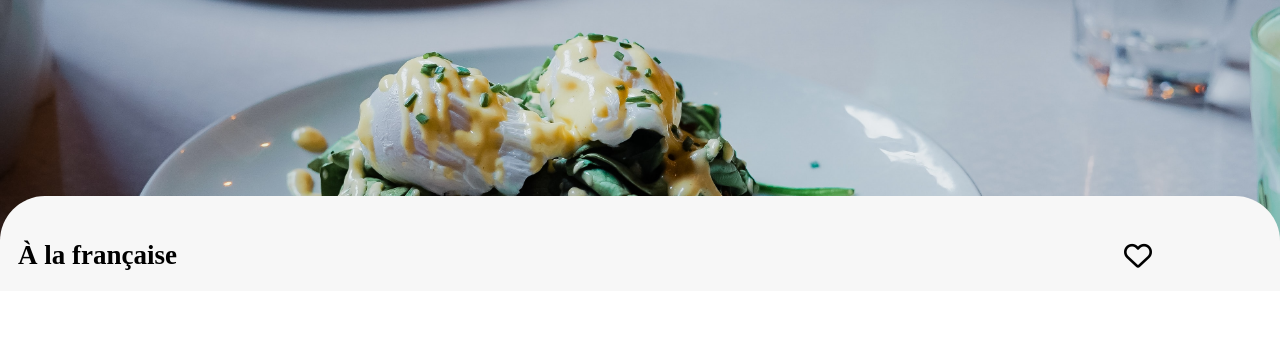
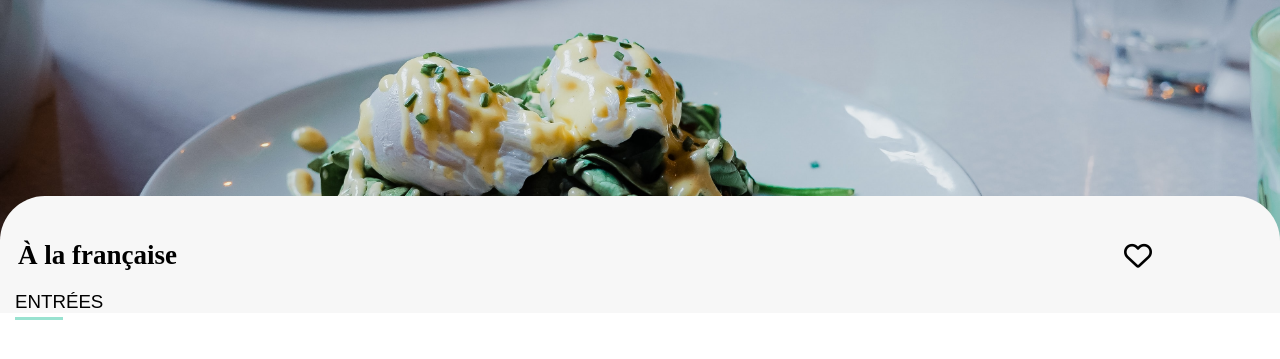
Before and after one commit to coursccna/Projet--3, a website: page restaurant/a-la-française.html in a window 1280 px wide. Shown: the part 89-448 px from the top of the page. Drawn offline with nearby package versions, Linux system fonts and the light colour scheme; files whose address does not match are found by name; a web font is replaced by a local one.

Commit message:
Ajoute  Entrée

```diff
--- a/restaurant/a-la-française.html
+++ b/restaurant/a-la-française.html
@@ -28,6 +28,10 @@
     </div>
     <main class="card-main">
         <section class="card">
+            <div class="entree">
+            <h3>Entrées</h3>
+
+            </div>
 
         </section>
     </main>
--- a/sass/pages-restaurant/resto.scss
+++ b/sass/pages-restaurant/resto.scss
@@ -53,4 +53,19 @@ img{
                 }
                 .card{
                    background-color: #f7f7f7;
-                }
+                   & h3{
+                    margin-left: 15px;
+                    margin-bottom: 20px;
+                    text-transform: uppercase;
+                    font-weight: 400;
+                    position: relative;
+                    &::after{
+                        content: "";
+                        position: absolute;
+                        top: 26px;
+                        left: 0px;
+                        height: 3px;
+                        width: 48px;
+                        background-color: #99E2D0;
+                    }
+                }}
```
Also changed, not shown: public/css/style.css, 1 other file.
